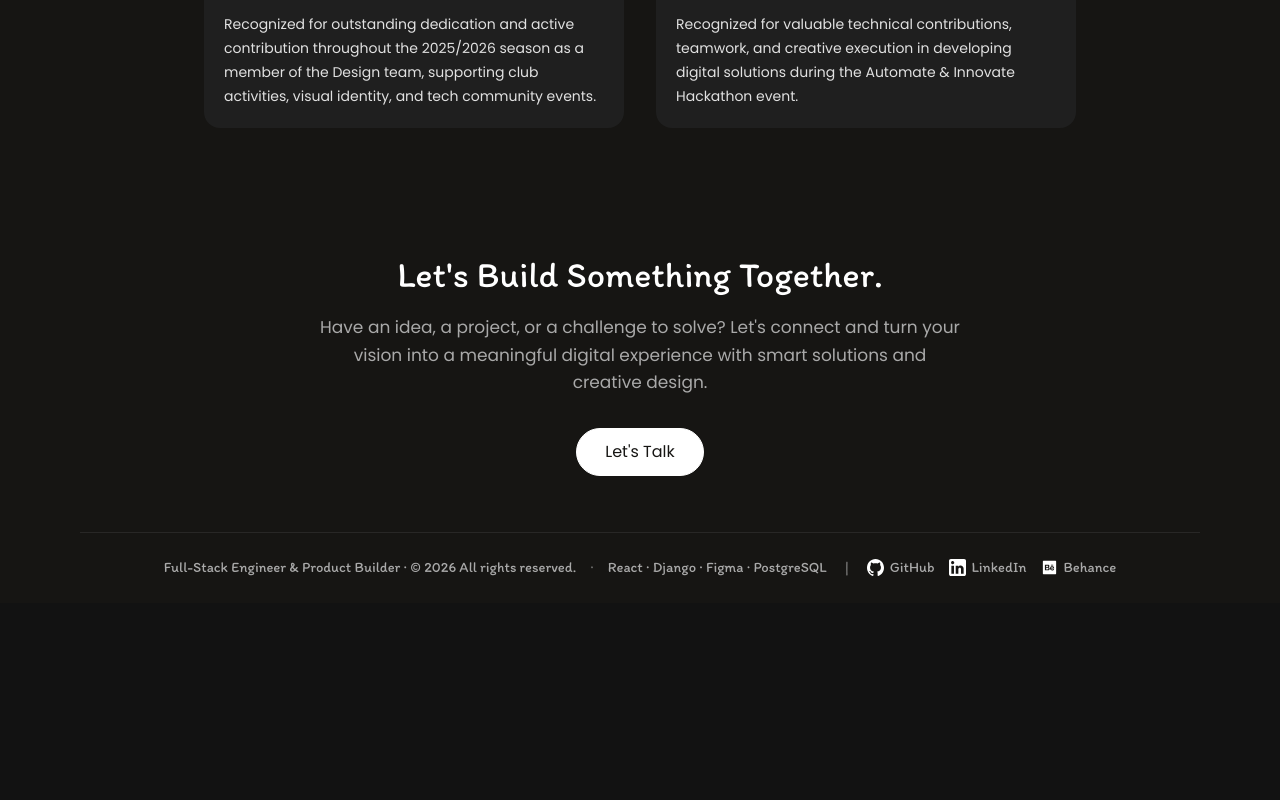
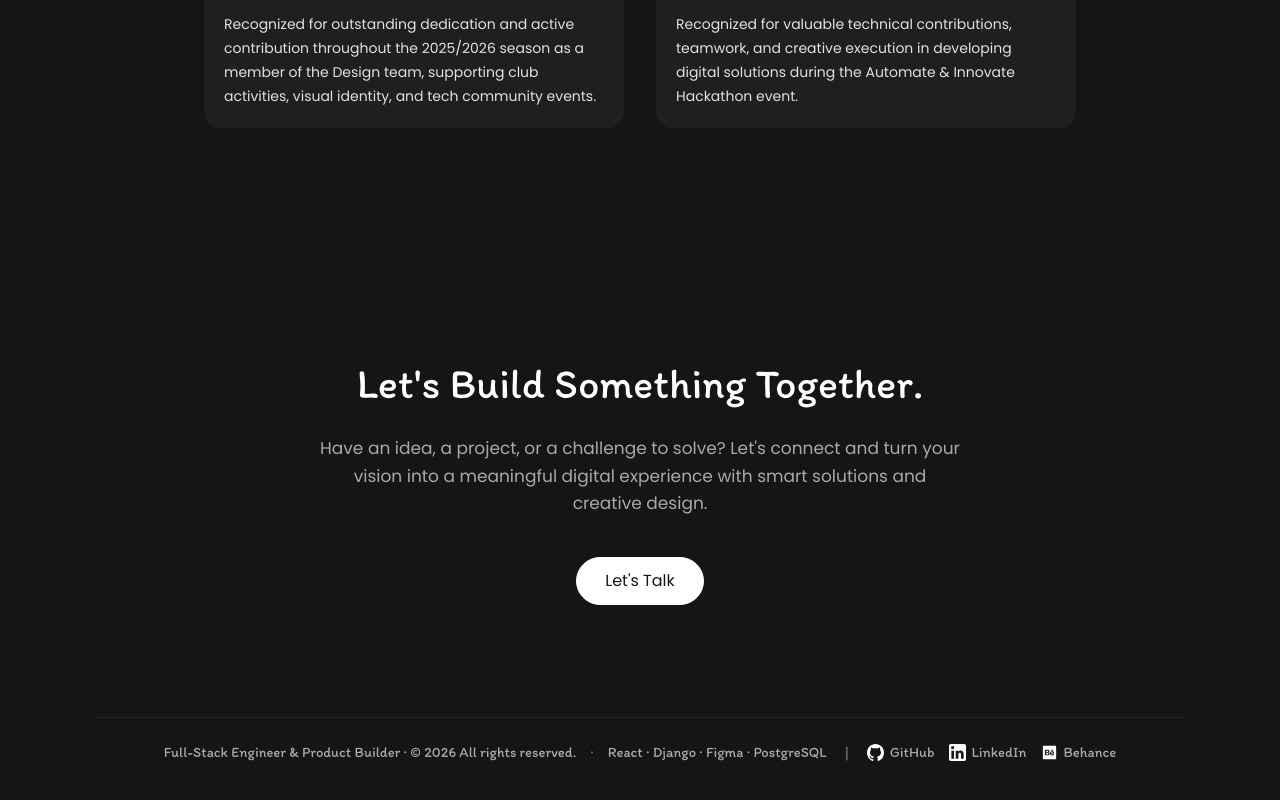
Before and after one commit to lo-ucif/lo__ucif-portfolio, a React (Vite) app: page / in a window 1280 px wide. Shown: the part 10252-11052 px from the top of the page. Before the commit the page ends 10855 px from the top, so only its background shows below. Built offline with nearby package versions, Linux system fonts and the light colour scheme; a web font is replaced by a local one.

Commit message:
feat: add ContactSection component with animations and footer

```diff
--- a/src/features/contact/components/ContactSection.tsx
+++ b/src/features/contact/components/ContactSection.tsx
@@ -5,18 +5,19 @@ const easeOut = [0.22, 1, 0.36, 1] as const;
 
 export function ContactSection() {
   return (
-    <footer
+    <section
       id="contact"
-      className="flex flex-col items-center w-full gap-8 text-center pt-10"
+      className="flex flex-col items-center w-full text-center pt-24 sm:pt-36 pb-6 px-4 scroll-mt-20"
     >
+      <div className="flex flex-col items-center gap-8 sm:gap-10 max-w-3xl mx-auto">
         <motion.div
-        className="flex flex-col items-center gap-3"
+          className="flex flex-col items-center gap-4 sm:gap-5"
           initial={{ opacity: 0, y: 20 }}
           whileInView={{ opacity: 1, y: 0 }}
           viewport={{ once: true, amount: 0.2 }}
           transition={{ duration: 0.6, ease: easeOut }}
         >
-        <h2 className="font-['Itim'] text-[36px] text-white">
+          <h2 className="font-['Itim'] text-[36px] sm:text-[42px] text-white">
             Let's Build Something Together.
           </h2>
           <p className="max-w-160 font-['Poppins'] text-[15px] sm:text-[17px] leading-[1.6] text-[#a9a9a9]">
@@ -40,10 +41,11 @@ export function ContactSection() {
             Let's Talk
           </motion.a>
         </motion.div>
+      </div>
 
-      <div className="w-full mt-6">
+      <div className="w-full mt-20 sm:mt-28">
         <SiteFooter />
       </div>
-    </footer>
+    </section>
   );
 }
```
Lines whose indentation alone changed are shown as unchanged.
